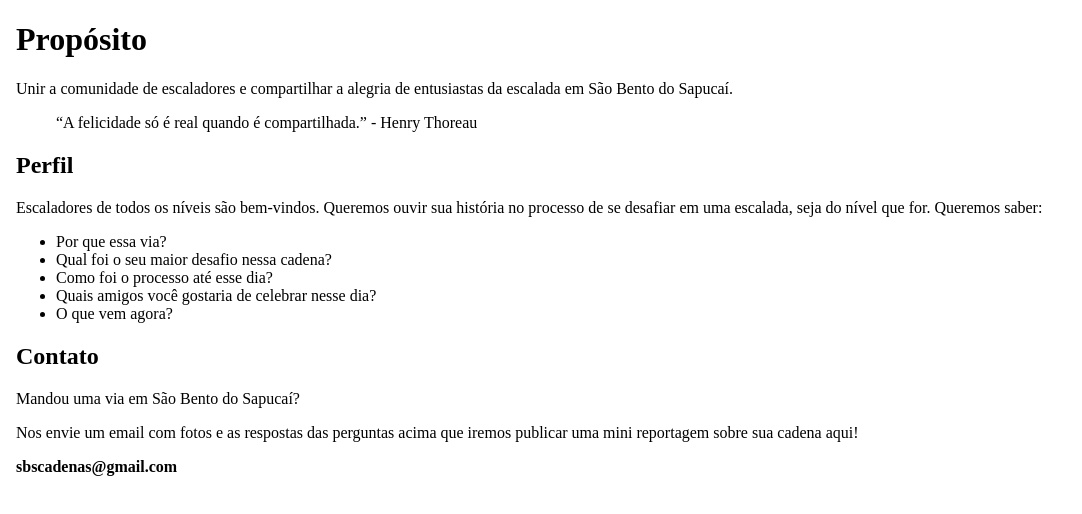
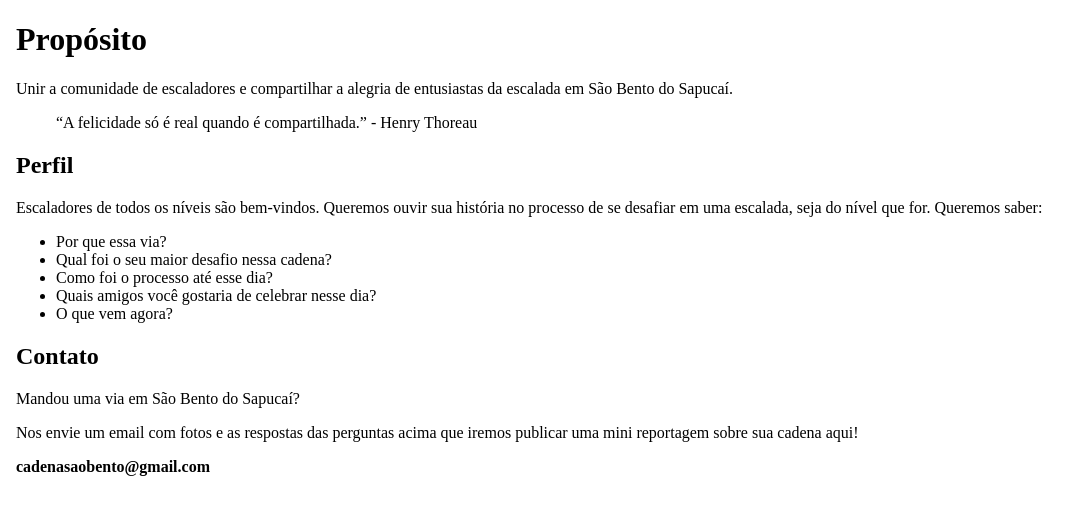
Before and after one commit to RenatodaCostaSantos/clone-tabnews, a Next.js app: page / in a window 1280 px wide. Shown: the top 514 px of the page, without its empty margins (0-1082 px from the left). Built offline with nearby package versions, Linux system fonts and the light colour scheme.

Commit message:
atualiza email

```diff
--- a/pages/index.js
+++ b/pages/index.js
@@ -35,7 +35,7 @@ function Home() {
           iremos publicar uma mini reportagem sobre sua cadena aqui!
         </p>
 
-        <strong>sbscadenas@gmail.com</strong>
+        <strong>cadenasaobento@gmail.com</strong>
       </body>
     </html>
   );
```
